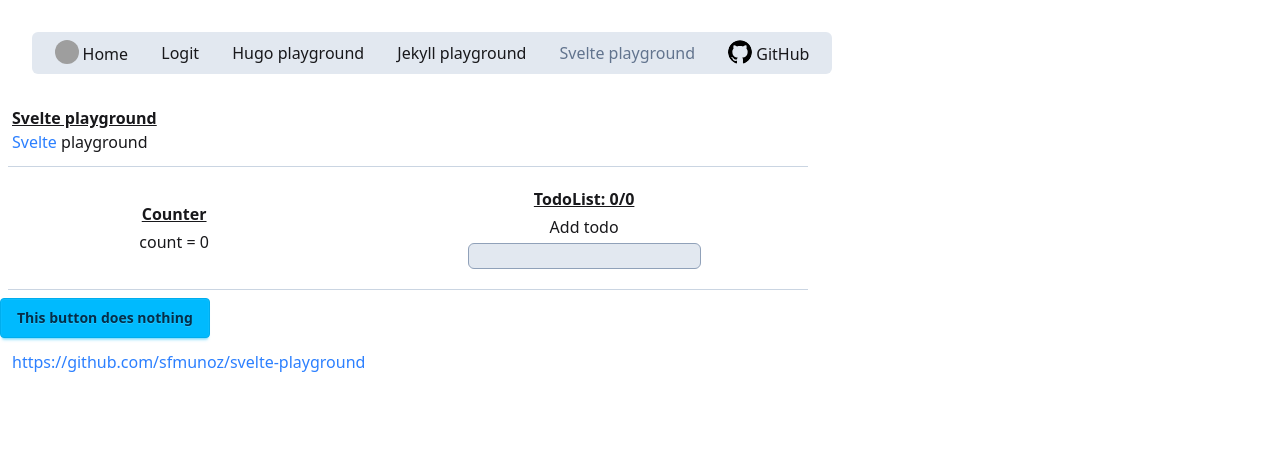
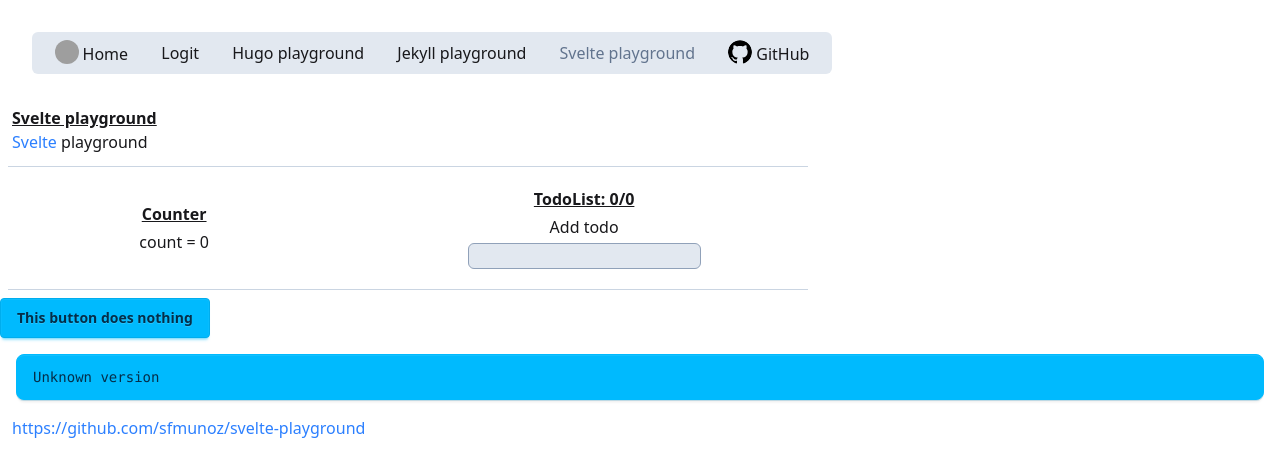
Before and after one commit to sfmunoz/svelte-playground, a Svelte app: page / in a window 1280 px wide. Shown: the top 476 px of the page. Built offline with nearby package versions, Linux system fonts and the light colour scheme; grey boxes are pictures that could not be loaded.

Commit message:
App loads and dumps version.txt content

```diff
--- a/src/App/App.svelte
+++ b/src/App/App.svelte
@@ -1,6 +1,7 @@
 <script lang="ts">
   import Counter from "../lib/Counter";
   import TodoList from "../lib/TodoList";
+  import version from "./version.txt?raw";
 </script>
 
 <hr class="m-2 max-w-200 text-slate-300" />
@@ -13,3 +14,7 @@
 <hr class="m-2 max-w-200 text-slate-300" />
 
 <button class="btn btn-info">This button does nothing</button>
+
+<div role="alert" class="alert alert-info m-4">
+  <pre>{version}</pre>
+</div>
```
Also changed, not shown: src/App/version.txt (added).
